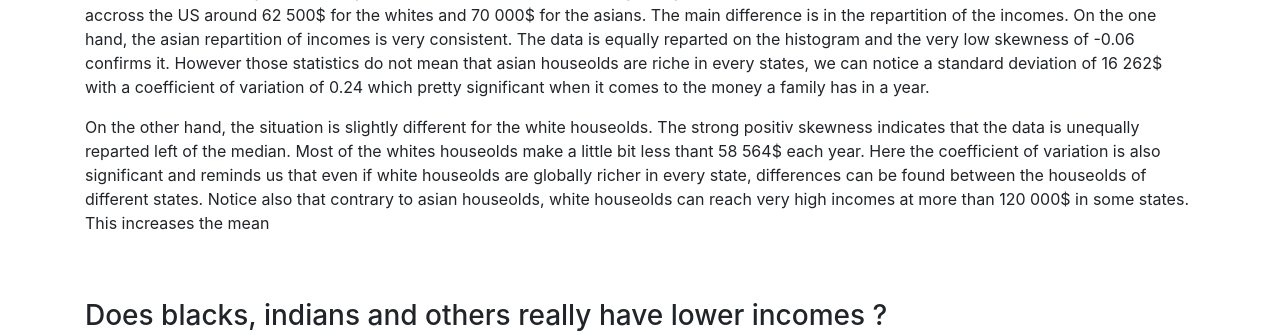
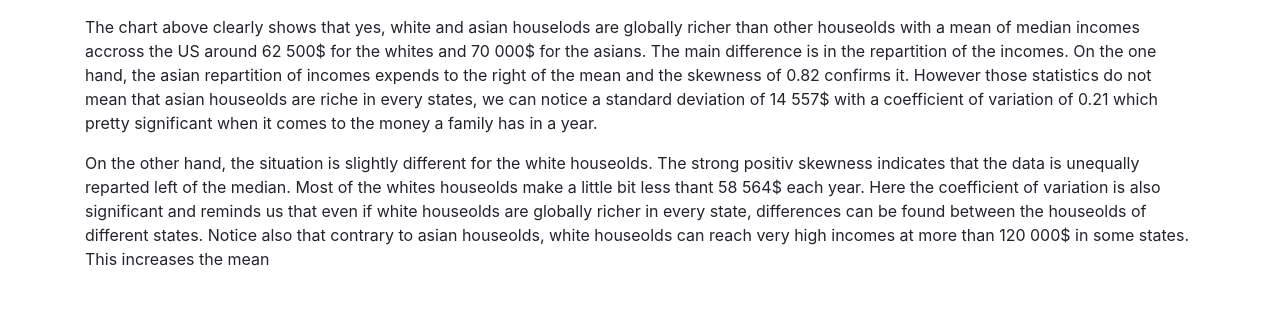
Before and after one commit to thomgo/us_incomes_analysis, a Flask app: page /analysis in a window 1280 px wide. Shown: the part 1899-2234 px from the top of the page. Run offline with Flask 2, Linux system fonts and the light colour scheme; some libraries are stand-ins or nearby versions.

Commit message:
correct minor errors in figures beaucause of deleted outliers

```diff
--- a/templates/analysis.html
+++ b/templates/analysis.html
@@ -32,7 +32,7 @@
         when it comes to be the race with the highest houseold's median income in the state. Those communities are
         the asian and white communities. The conclusion we can drow for now, based on this data, is that white and asian
         houseolds are generally richer than the others. It is also clear that asian houseolds are a step above the white ones.
-        Indeed, the chart shows that in 3 US states out of 4 it is the asian houseolds that have the highest median income.</p>
+        Indeed, the chart shows that in more than 3 US states out of 4 it is the asian houseolds that have the highest median income.</p>
 
         <p>However this does not mean that they are always richer than other communities, huge differences can be hidden
         by this chart, and further analysis are needed to get a better insight of the economical situation of the communities
@@ -46,7 +46,7 @@
         who it includes however based on what we know from the US population, it is highly possible that it consists of
         hispanic people.</p>
         <p>Again the chart shows one commnity with a higher frequence of representation. In this case it is the black community.
-        We can see here that black houseolds have the lowest median income in 1 out of 2 states. So we may say they ususally have
+        We can see here that black houseolds have the lowest median income in more than 1 out of 2 states. So we may say they ususally have
         less ressources than other communities, as well as for indians and other communities.</p>
       </div>
       <div class="col-sm-6">
@@ -67,10 +67,10 @@
       </div>
       <p class="mt-3">The chart above clearly shows that yes, white and asian houselods are globally richer than
       other houseolds with a mean of median incomes accross the US around 62 500$ for the whites and 70 000$ for the asians.
-      The main difference is in the repartition of the incomes. On the one hand, the asian repartition of incomes is very
-      consistent. The data is equally reparted on the histogram and the very low skewness of -0.06 confirms it. However those
-      statistics do not mean that asian houseolds are riche in every states, we can notice a standard deviation of 16 262$
-      with a coefficient of variation of 0.24 which pretty significant when it comes to the money a family has in a year.</p>
+      The main difference is in the repartition of the incomes. On the one hand, the asian repartition of incomes expends to the
+      right of the mean and the skewness of 0.82 confirms it. However those statistics do not mean that asian houseolds are riche in every states,
+      we can notice a standard deviation of 14 557$ with a coefficient of variation of 0.21 which pretty significant
+      when it comes to the money a family has in a year.</p>
 
       <p>On the other hand, the situation is slightly different for the white houseolds. The strong positiv skewness
       indicates that the data is unequally reparted left of the median. Most of the whites houseolds make a little bit less
```
